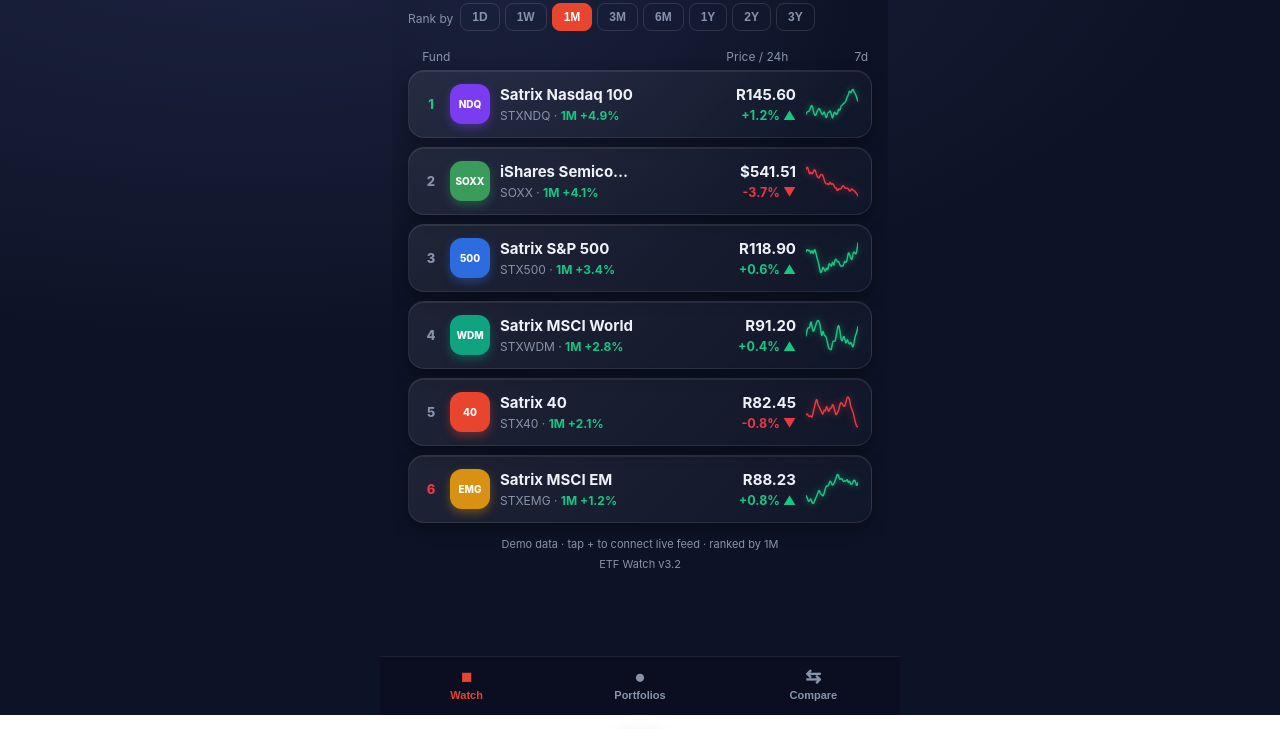
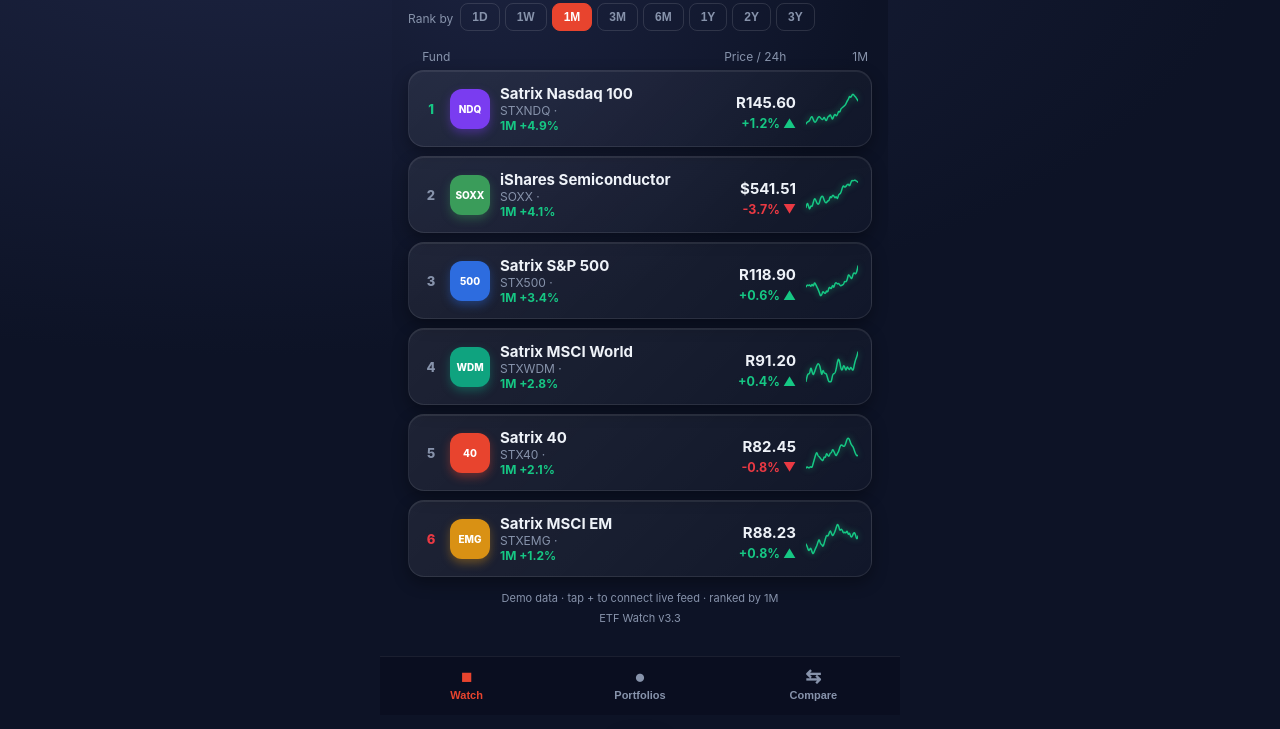
Before and after one commit to cdoliveiracarlos-cell/etf-.keep, a plain HTML site: page index.html in a window 1280 px wide. Shown: the part 85-814 px from the top of the page. Drawn offline with Linux system fonts and the light colour scheme.

Commit message:
Update index.html

```diff
--- a/index.html
+++ b/index.html
@@ -32,10 +32,10 @@ if('serviceWorker' in navigator){navigator.serviceWorker.register('./sw.js').cat
   .row:active{transform:scale(.985)}
   .rank{width:18px;text-align:center;font-weight:800;font-size:13px;flex:none}
   .ic{width:40px;height:40px;flex:none;display:flex;align-items:center;justify-content:center;font-weight:800;font-size:10px;color:#fff}
-  .nm{min-width:0}
-  .nm b{font-weight:700;font-size:15px;display:block;white-space:nowrap;overflow:hidden;text-overflow:ellipsis;max-width:135px}
-  .nm span{font-size:12px}
-  .px{margin-left:auto;text-align:right}
+  .nm{min-width:0;flex:1}
+  .nm b{font-weight:700;font-size:15px;display:block;white-space:nowrap;overflow:hidden;text-overflow:ellipsis}
+  .nm span{font-size:12px;display:block;white-space:nowrap;overflow:hidden;text-overflow:ellipsis}
+  .px{margin-left:8px;text-align:right;flex:none;align-self:flex-end;padding-bottom:1px}
   .px b{font-weight:700;font-size:15px;display:block}
   .px span{font-size:12.5px;font-weight:700}
   svg.sp{flex:none;width:52px;height:34px}
@@ -129,7 +129,7 @@ if('serviceWorker' in navigator){navigator.serviceWorker.register('./sw.js').cat
 <div class="toast" id="toast"></div>
 
 <script>
-const APP_VER='3.2';
+const APP_VER='3.3';
 function isScript(u){return /script\.google|\/exec/.test(u||'');}
 
 // ---------------- FUNDS ----------------
@@ -256,7 +256,7 @@ function setSection(s){
   history.pushState({v:'section',s:s},'');
 }
 
-function sparkSVG(f,w,h){const c=(f.perf['1W']??0)>=0?th().up:th().dn;const s=series(f,44,f.perf['1W']??0);
+function sparkSVG(f,w,h,period){const p=period||'1W';const val=perfFor(f,p);const c=val>=0?th().up:th().dn;const s=series(f,44,val);
   const glow=th().glow===2?'filter:drop-shadow(0 0 5px '+c+')':(th().glow===1?'filter:drop-shadow(0 0 3px '+c+'88)':'');
   return '<svg class="sp" viewBox="0 0 '+w+' '+h+'" style="'+glow+'"><path d="'+smooth(toPts(s,w,h,2))+'" fill="none" stroke="'+c+'" stroke-width="'+th().sw+'" stroke-linejoin="round" stroke-linecap="round"/></svg>';}
 
@@ -269,7 +269,7 @@ function renderDash(){
       '<div class="ic" style="background:'+f.c+';border-radius:'+t.icR+';'+(t.glow?'box-shadow:0 4px 10px '+f.c+'66':'')+'">'+tick(f)+'</div>'+
       '<div class="nm"><b style="color:'+t.txt+';'+m+'">'+f.n+'</b><span style="color:'+t.sub+';'+m+'">'+f.t+' &middot; <span style="color:'+(rp>=0?t.up:t.dn)+';font-weight:700">'+sortPeriod+' '+(rp>0?'+':'')+rp.toFixed(1)+'%</span></span></div>'+
       '<div class="px"><b style="color:'+t.txt+';'+m+'">'+fmtP(f)+'</b><span style="color:'+(f.d>=0?t.up:t.dn)+'">'+(f.d>=0?'+':'')+f.d.toFixed(1)+'% '+(f.d>=0?'▲':'▼')+'</span></div>'+
-      sparkSVG(f,52,34)+'</div>';}).join('');
+      sparkSVG(f,52,34,sortPeriod)+'</div>';}).join('');
   const sortBtns=SORTS.map(s=>{const on=s===sortPeriod;
     return '<button onclick="setSort(\''+s+'\')" style="border-color:'+(on?t.accent:t.fieldBd)+';background:'+(on?t.accent:'transparent')+';color:'+(on?'#fff':t.sub)+';'+m+'">'+s+'</button>';}).join('');
   const empty=list.length===0?'<div style="text-align:center;color:'+t.sub+';padding:40px 10px;font-size:14px">No funds selected yet.<br>Tap + to choose funds.</div>':'';
@@ -281,7 +281,7 @@ function renderDash(){
     '<div class="plus" style="color:'+t.sub+'" onclick="openPanel()">+</div></div>'+
     '<div class="upd" style="color:'+t.sub+'">Updated <span id="ts">--:--</span> <button style="color:'+t.sub+'" onclick="refresh()">&#x21bb;</button></div>'+
     '<div class="sortbar"><span class="lbl" style="color:'+t.sub+';'+m+'">Rank by</span><div class="sortscroll">'+sortBtns+'</div></div>'+
-    (list.length?'<div class="cols" style="color:'+t.sub+'"><span>&nbsp;&nbsp;&nbsp;Fund</span><span>Price / 24h</span><span>7d</span></div>':'')+
+    (list.length?'<div class="cols" style="color:'+t.sub+'"><span>&nbsp;&nbsp;&nbsp;Fund</span><span>Price / 24h</span><span>'+sortPeriod+'</span></div>':'')+
     rows+empty+
     '<div id="noteLine" style="text-align:center;color:'+t.sub+';font-size:11px;margin-top:12px;line-height:1.8"></div>'+
     '</div></div>';
```
